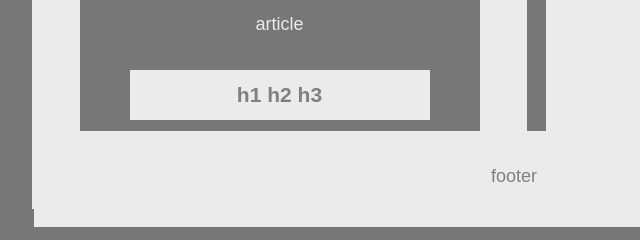
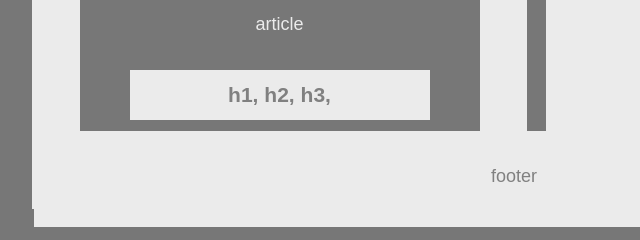
Before and after one commit to lvayavong/HW-Wireframe, a plain HTML site: page index.html in a window 1280 px wide. Shown: the part 333-573 px from the top of the page, 126-766 px from the left. Drawn offline with Linux system fonts and the light colour scheme.

Commit message:
final and added commas to headers

```diff
--- a/index.html
+++ b/index.html
@@ -11,10 +11,9 @@
 	<br>
 	<section id="section">section
 		<article id="article">article
-		<div id="h1"><h1>h1 h2 h3</h1></div>
+		<div id="h1"><h1>h1, h2, h3,</h1></div>
 		<div id="p"><p>p</p></div>
 		</article>
-
 	</section>
 	<div class="clearfix"></div>
 	<aside id="aside">aside</aside>
```
